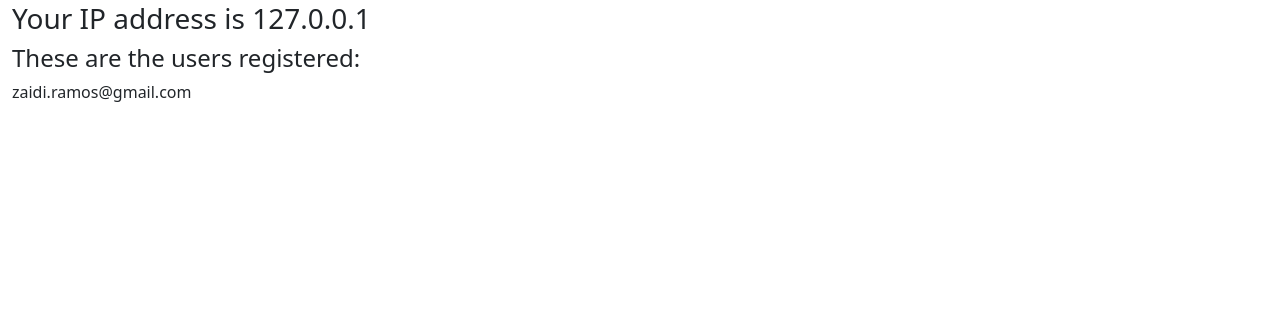
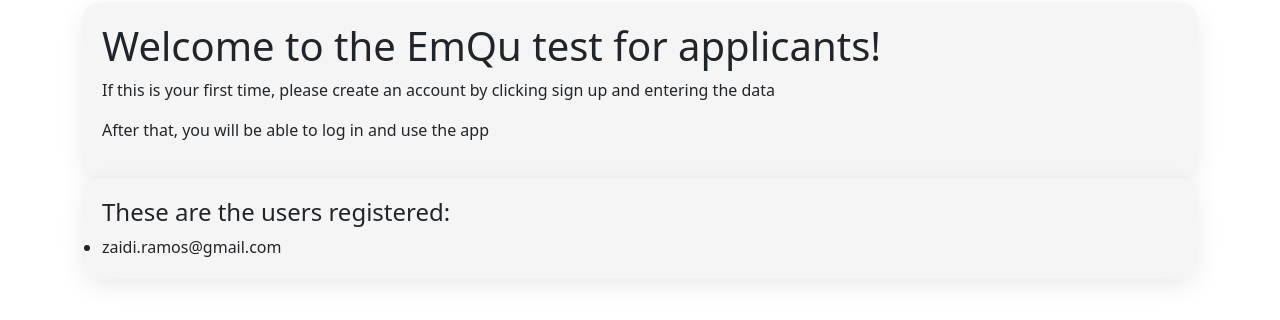
Before and after one commit to zergcore/flask-emqu, a Flask app: page / in a window 1280 px wide. Shown: the part 54-374 px from the top of the page. Run offline with Flask 2, Linux system fonts and the light colour scheme; data comes from the database, SQL or seed files in the repository; both versions use the stored data as it was before the commit; some libraries are stand-ins or nearby versions.

Commit message:
small fixing on the frontend

```diff
--- a/app/models.py
+++ b/app/models.py
@@ -73,14 +73,6 @@
     return device.responses
 
 def get_devices_responses():
-    # responses = DeviceResponse.query.all()
-    # return responses
-    # userList = users.query\
-    #     .join(friendships, users.id==friendships.user_id)\
-    #     .add_columns(users.userId, users.name, users.email, friends.userId, friendId)\
-    #     .filter(users.id == friendships.friend_id)\
-    #     .filter(friendships.user_id == userID)\
-    #     .paginate(page, 1, False)
     responses=DeviceResponse.query\
         .join(Device, DeviceResponse.device_id==Device.id)\
         .add_columns(Device.name, Device.ipv4, DeviceResponse.avg_latency, DeviceResponse.min_latency, DeviceResponse.max_latency,DeviceResponse.response, DeviceResponse.status, DeviceResponse.created_at)\
@@ -89,9 +81,17 @@
     return responses
 
 def get_last_device_responses(device_id):
-    device=get_device(device_id)
-    responses=device.responses.order_by(responses.created_at.desc()).limit(3)
+    #device=get_device(device_id)
+    #responses=device.responses.order_by(responses.created_at.desc()).limit(3)
+
+    responses=DeviceResponse.query\
+        .join(Device, DeviceResponse.device_id==Device.id)\
+        .add_columns(Device.name, Device.ipv4, DeviceResponse.avg_latency, DeviceResponse.min_latency, DeviceResponse.max_latency,DeviceResponse.response, DeviceResponse.status, DeviceResponse.created_at)\
+        .order_by(DeviceResponse.created_at.desc())\
+        .filter_by(Device.id==device_id)\
+        .limit(3)
     return responses
+
 
 def put_response(device_id, response, avg, min, max, status):
     device=get_device(device_id)
--- a/app/templates/devices.html
+++ b/app/templates/devices.html
@@ -13,7 +13,7 @@
 
     <div class="container my-2">
         <div class="box">
-            <h2>Create devices to test</h2>
+            <h2>Add devices to test</h2>
             {{ render_form(device_form) }}
         </div>
     </div>
--- a/app/templates/index.html
+++ b/app/templates/index.html
@@ -7,7 +7,17 @@
 {% endblock %}
 
 {% block content %}
-        <h3>Your IP address is {{user_ip}}</h3>
+
+        <div class="container">
+            <div class="box">
+                <h1>Welcome to the EmQu test for applicants!</h1>
+                <p>If this is your first time, please create an account by clicking sign up and entering the data</p>
+                <p>After that, you will be able to log in and use the app</p>
+            </div>
+        </div>
+
+        <div class="container">
+            <div class="box">
                 <h4>These are the users registered:</h4>
                 <ul class="list-group">
                     {% for user in users %}
@@ -16,4 +26,7 @@
                     </li>
                     {% endfor %}
                 </ul>
+            </div>
+        </div>
+
 {% endblock %}
--- a/app/templates/macros.html
+++ b/app/templates/macros.html
@@ -42,7 +42,6 @@
                   </div>
                 </div>
               </div>
-
             </div>
         </div>
       </div>
--- a/main.py
+++ b/main.py
@@ -2,7 +2,7 @@
 from flask import request, redirect, render_template, session, url_for, flash
 from flask_login import login_required, current_user
 from app import create_app
-from app.models import get_users,get_user_devices, put_device, delete_device, test_device, get_devices_responses, get_device, put_response, get_device_responses, get_active_devices, get_inactive_devices, get_active_responses_per_device
+from app.models import get_users,get_user_devices, put_device, delete_device, test_device, get_devices_responses, get_device, put_response, get_device_responses, get_active_devices, get_inactive_devices, get_active_responses_per_device, get_last_device_responses
 from app.forms import DeviceForm, DeleteDeviceForm, TestDeviceForm
 from app.utils import verify_ping, ping_host
 
@@ -43,6 +43,7 @@
     delete_form=DeleteDeviceForm()
     test_form=TestDeviceForm()
     devices=get_user_devices(user_id)
+    #last_responses=get_last_device_responses()
     context={
         'user_id':user_id,
         'devices':devices,
```
Also changed, not shown: app/templates/dashboard.html (+7 -2 lines), app/templates/login.html (+9 -5 lines), app/templates/signup.html (+6 -3 lines), app/templates/stadistics.html (+7 -4 lines), database.db. Lines whose indentation alone changed are shown as unchanged.
